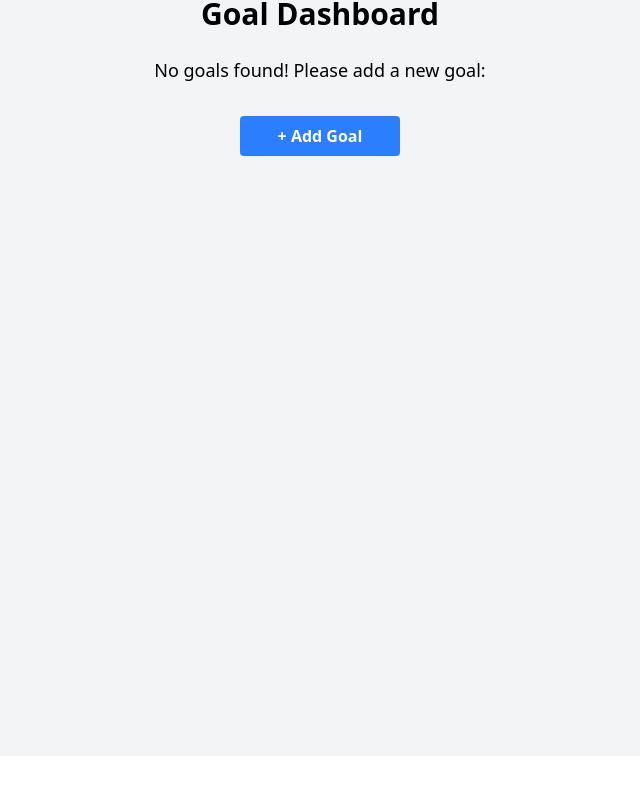
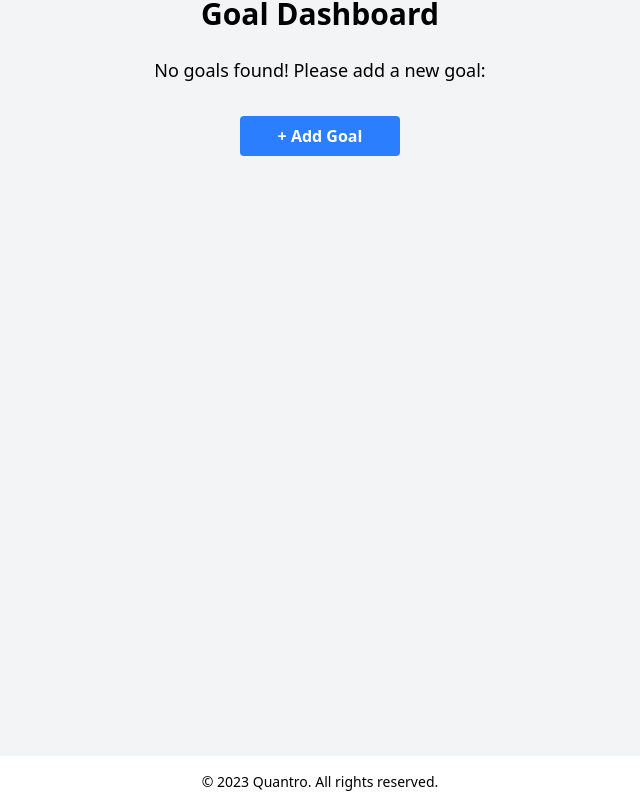
Before and after one commit to arendunn/quantro, a React (Vite) app: page / in a window 1280 px wide. Shown: the part 160-968 px from the top of the page, without its empty margins (320-960 px from the left). Before the commit the page ends 916 px from the top, so only its background shows below. Built offline with nearby package versions, Linux system fonts and the light colour scheme.

Commit message:
Added footer

```diff
--- a/src/App.jsx
+++ b/src/App.jsx
@@ -10,6 +10,9 @@ const App = () => {
         <Navbar />
         <GoalDashboard />
       </GoalProvider>
+      <footer className="text-center py-4 mt-auto">
+        <p className="text-sm">© 2023 Quantro. All rights reserved.</p>
+      </footer>
     </div>
   )
 }
```
